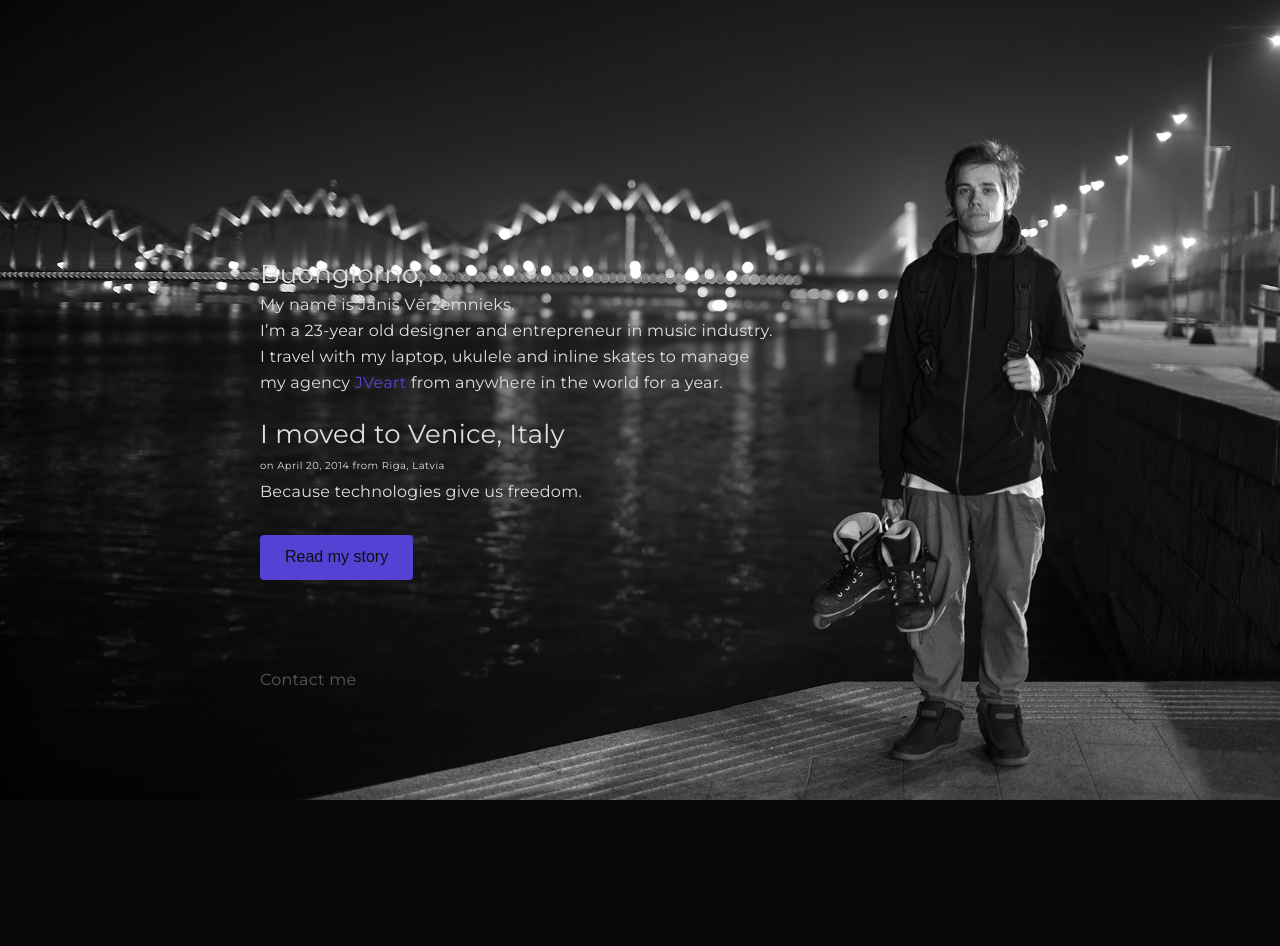
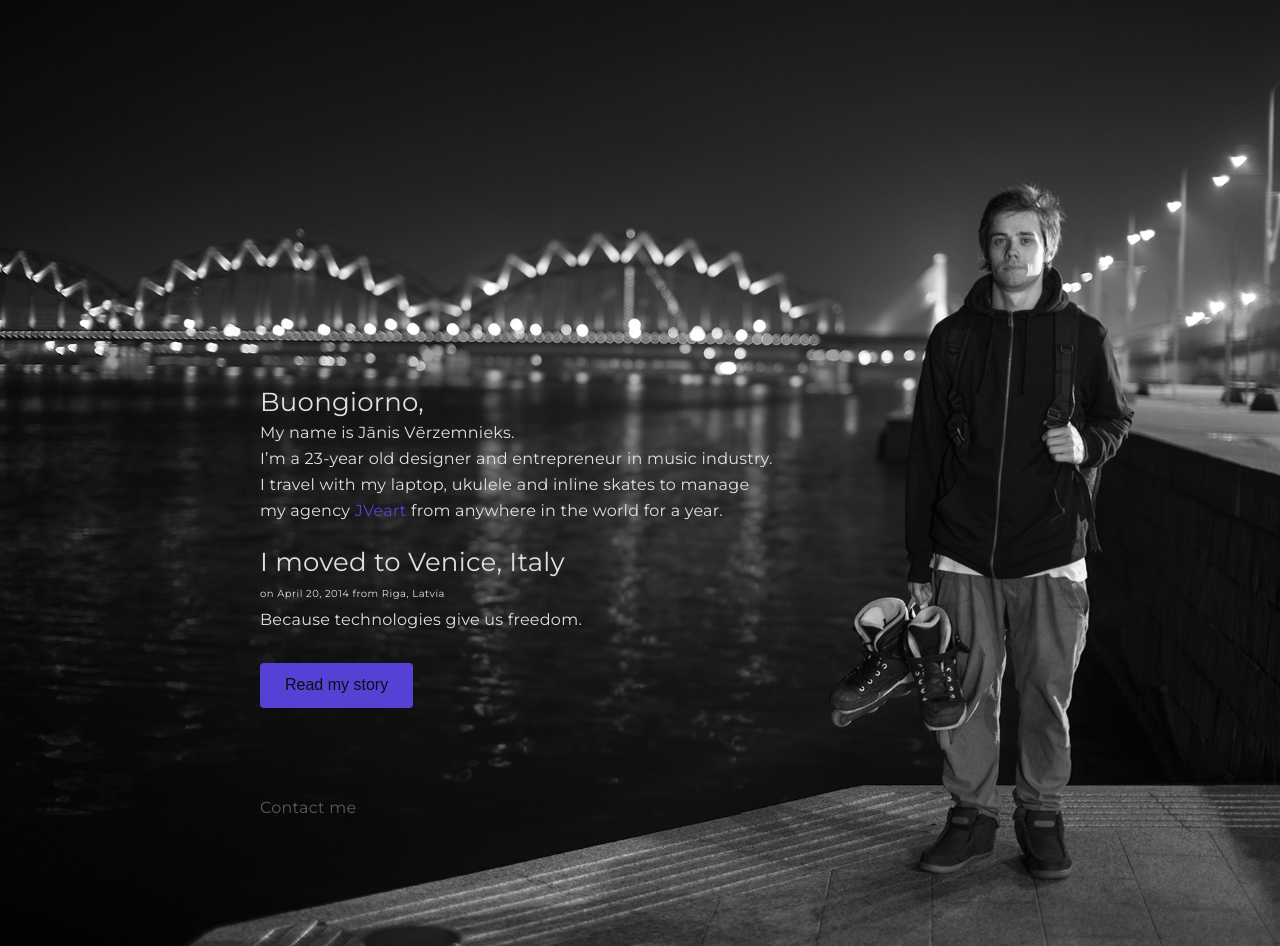
Before and after one commit to JVeart/freedom_backpack, a PHP site: page / in a window 1280 px wide. Before the commit the page ends 800 px from the top, so only its background shows below. Run offline with PHP 8.4, Linux system fonts and the light colour scheme; some libraries are stand-ins or nearby versions.

Commit message:
minor visual fix

```diff
--- a/css/style.css
+++ b/css/style.css
@@ -30,13 +30,14 @@ a
 	background-repeat: no-repeat;
 	background-position: center center;
 	background-size: cover;
-	height: 100%;
+	min-height: 100%;
 }
 #home .wrap
 {
 	margin: 0 auto;
 	width: 760px;
-	padding-top: 20%;
+	padding-top: 30%;
+	padding-bottom: 10%;
 }
 
 #home h1
```
